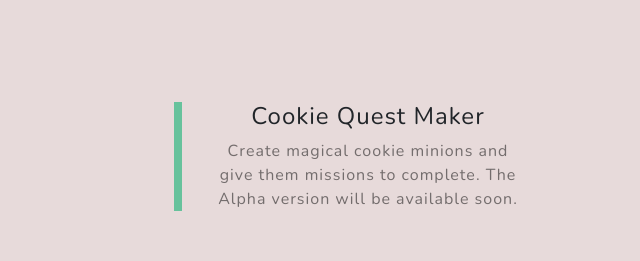
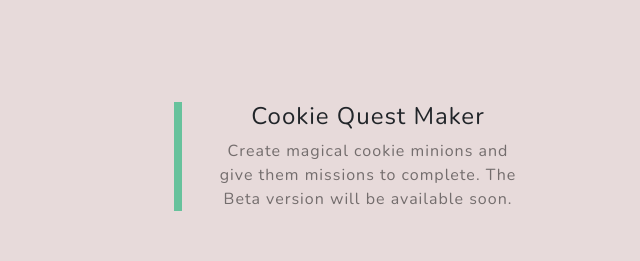
Before and after one commit to S-pain-Games/s-pain-games.github.io, a plain HTML site: page index.html in a window 1280 px wide. Shown: the part 1400-1661 px from the top of the page, 640-1280 px from the left. Drawn offline with nearby package versions, Linux system fonts and the light colour scheme.

Commit message:
Changed text

```diff
--- a/index.html
+++ b/index.html
@@ -71,7 +71,7 @@
                     <div class="col-xl-4 col-lg-5">
                         <div class="featured-text text-center text-lg-left">
                             <h4>Cookie Quest Maker</h4>
-                            <p class="text-black-50 mb-0">Create magical cookie minions and give them missions to complete. The Alpha version will be available soon.</p>
+                            <p class="text-black-50 mb-0">Create magical cookie minions and give them missions to complete. The Beta version will be available soon.</p>
                         </div>
                     </div>
                 </div>
```
